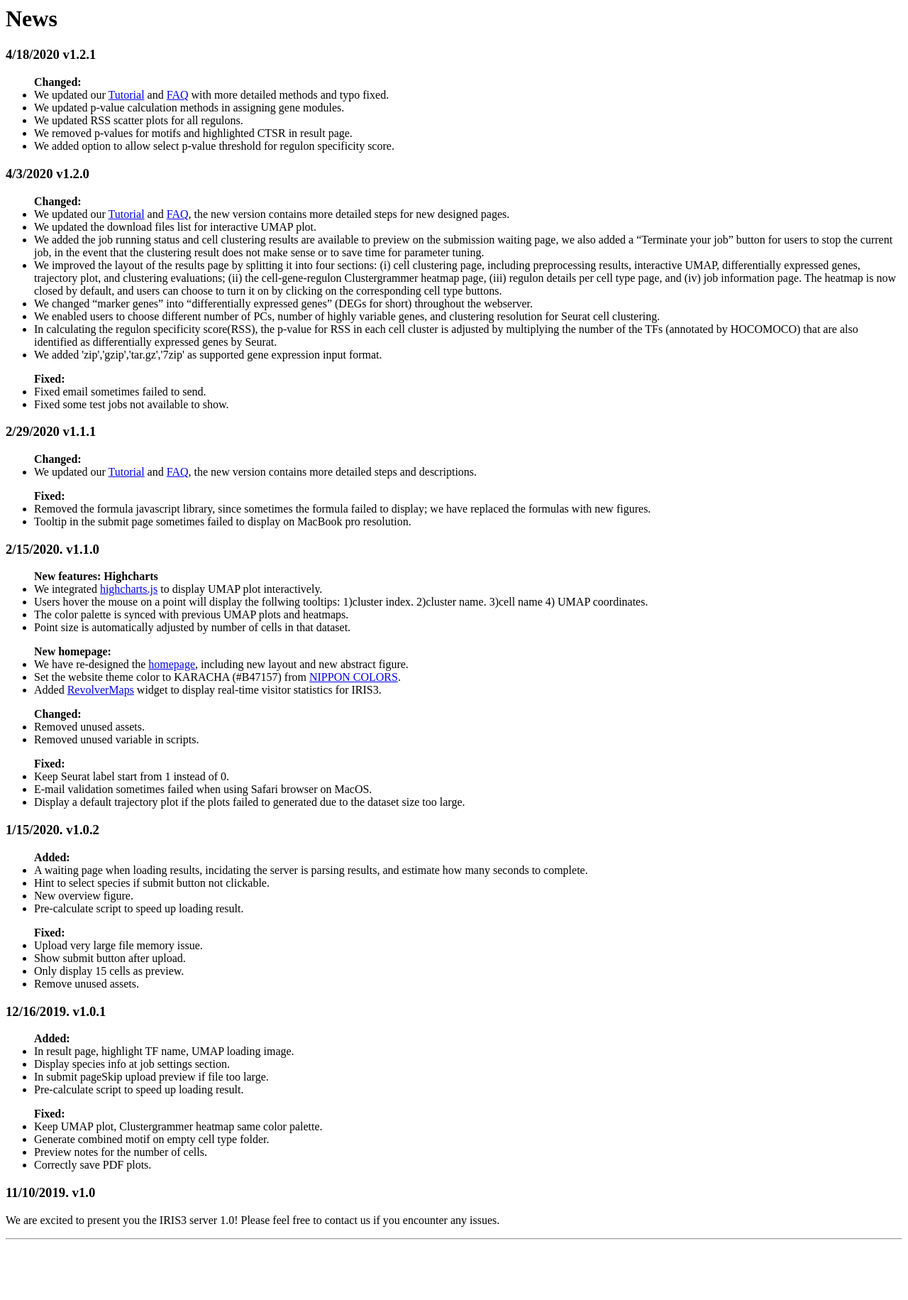
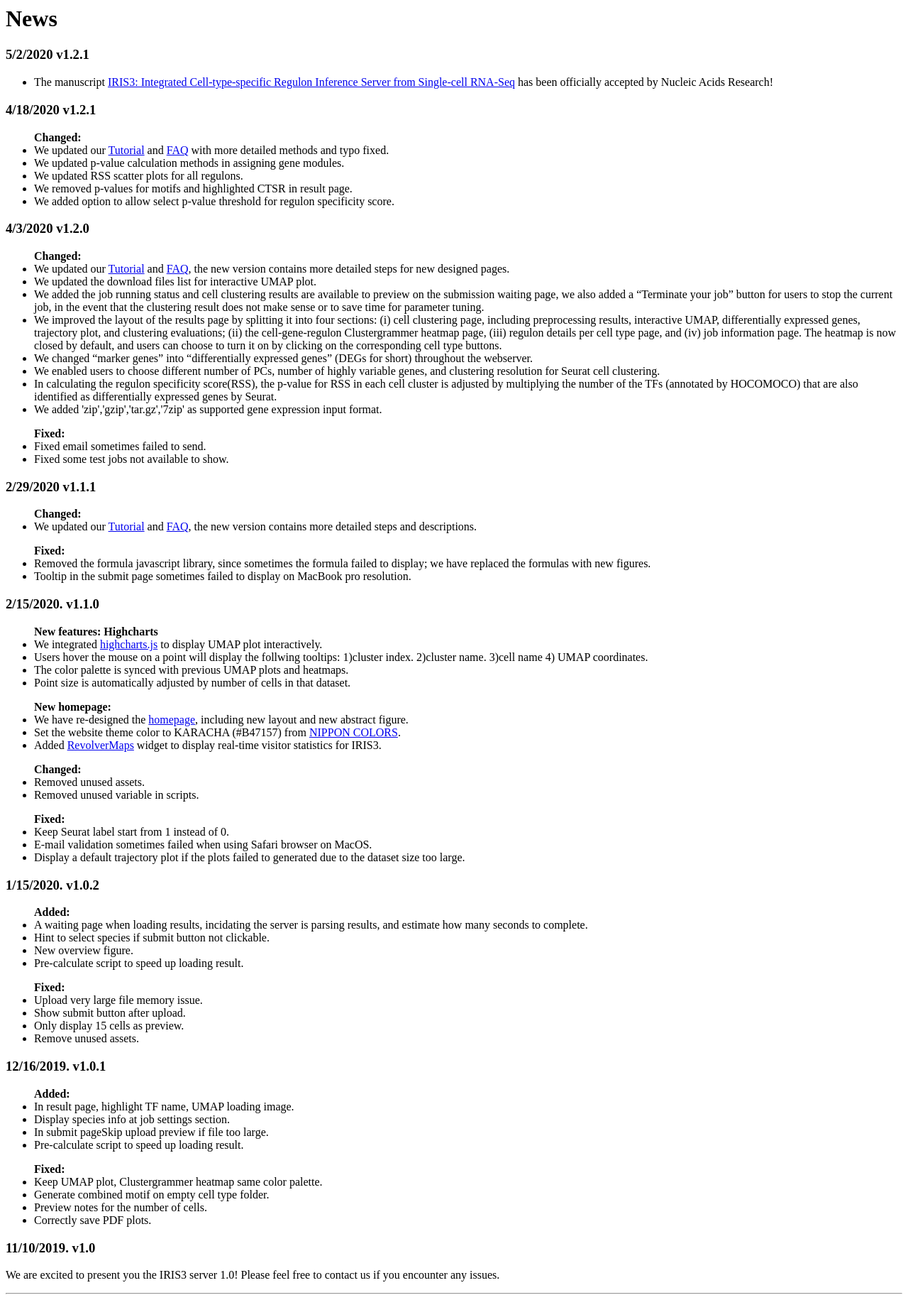
Before and after one commit to OSU-BMBL/IRIS3, a PHP site: template web/templates/tutorial/1version-content.html in a window 1280 px wide. Shown: the whole page at 71% size. Before the commit the page ends 1746 px from the top, so only its background shows below. Run offline with PHP 8.4, Linux system fonts and the light colour scheme; the template is opened without the code that fills it, so the values that code supplies are empty.

Commit message:
Update news

```diff
--- a/web/templates/tutorial/1version-content.html
+++ b/web/templates/tutorial/1version-content.html
@@ -8,6 +8,21 @@
     <div id="the-basics-content">
       <h1>News</h1>
       <div class="qa">
+        <h3 class="question">5/2/2020 v1.2.1</h3>
+        <div class="answer">
+          <ul>
+            <li>
+              The manuscript
+              <a
+                href="https://cpb-us-w2.wpmucdn.com/u.osu.edu/dist/0/72768/files/2020/05/gkaa394.pdf"
+                target="_blank"
+                >IRIS3: Integrated Cell-type-specific Regulon Inference Server
+                from Single-cell RNA-Seq</a
+              >
+              has been officially accepted by Nucleic Acids Research!
+            </li>
+          </ul>
+        </div>
         <h3 class="question">4/18/2020 v1.2.1</h3>
         <div class="answer">
           <ul>
```
Also changed, not shown: web/templates/home.tpl (+6 -2 lines).
